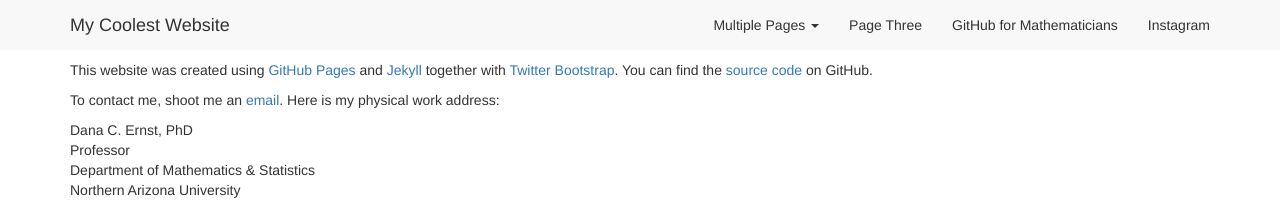
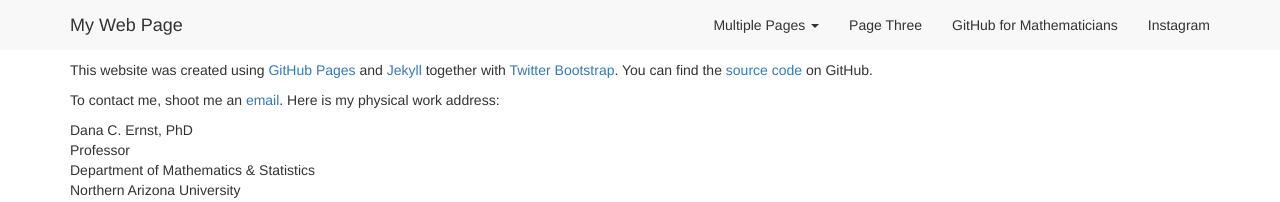
Before and after one commit to Michael-Kwofie/fictional-guacamole, a Jekyll site: the page built from index.md, in a window 1280 px wide. Shown: the top 202 px of the page. Built offline with Jekyll 4.4.1, drawn with Linux system fonts in a browser that asks for light colours; nearby versions of some CDN libraries.

Commit message:
Tinkering

```diff
--- a/_config.yml
+++ b/_config.yml
@@ -1,7 +1,7 @@
-name: 'My Coolest Website'
+name: 'My Web Page'
 description: 'So much potential'
 tagline: 'yada yada'
-url: 'http://dcernst.github.io'
+url: 'http://Michael-Kwofie.github.io'
 baseurl: '/SampleWebsite'
 paginate: 10
 
@@ -15,7 +15,7 @@ permalink: pretty
 relative_permalinks: false
 
 # About/contact
-author: Dana C. Ernst
+author: Michael Kwofie
 
 # GitHub
 github:
```
